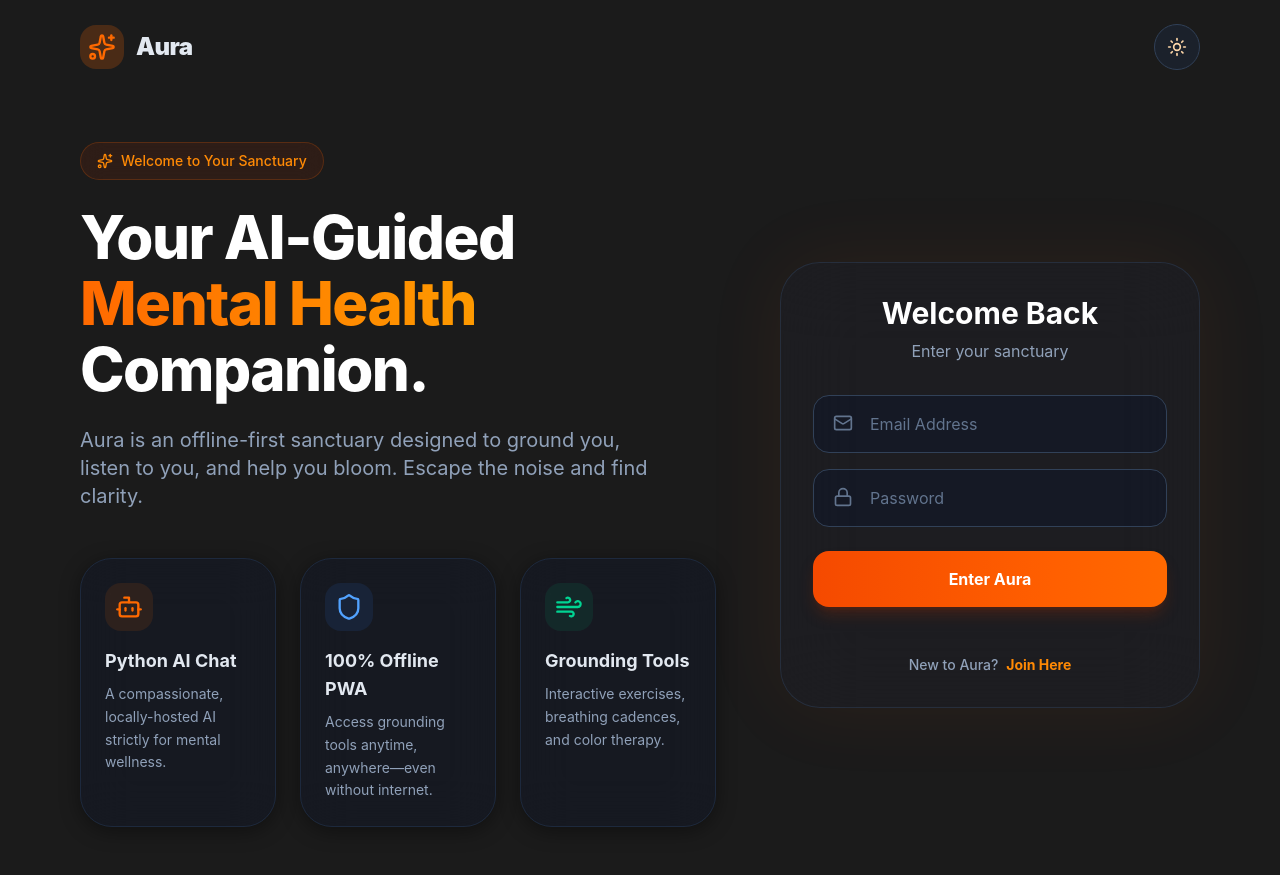
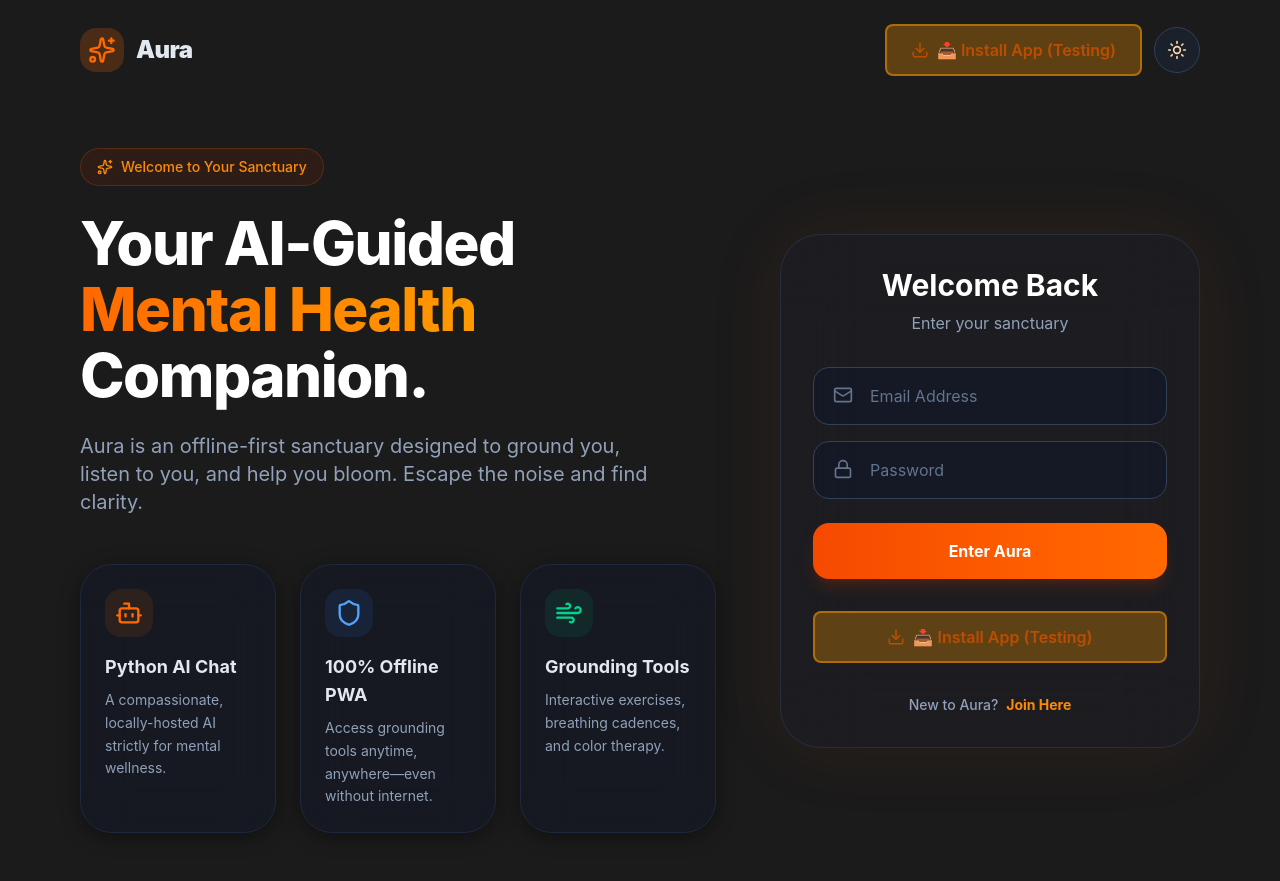
Before and after one commit to suneater003/Aura-Mental-Health-System, a React (Vite) app in the folder frontend/: page / in a window 1280 px wide. Built offline with nearby package versions, Linux system fonts and the light colour scheme.

Commit message:
Remove erroneous requirements.txt from Node.js projects

```diff
--- a/frontend/index.html
+++ b/frontend/index.html
@@ -14,7 +14,7 @@
     <!-- Icons -->
     <link rel="icon" type="image/svg+xml" href="/favicon.svg" />
     <link rel="apple-touch-icon" href="/icons/aura-icon-192.png" />
-    <link rel="manifest" href="/manifest.json" />
+    <link rel="manifest" href="/manifest.webmanifest" />
 
     <!-- Preload Icons -->
     <link rel="preload" href="/icons/aura-icon-192.png" as="image" />
--- a/frontend/src/components/PWAInstallButton.jsx
+++ b/frontend/src/components/PWAInstallButton.jsx
@@ -12,16 +12,23 @@ export default function PWAInstallButton({ className = '', variant = 'primary' }
   const [isLoading, setIsLoading] = useState(false);
 
   useEffect(() => {
+    console.log('🔍 PWAInstallButton mounted - checking PWA status...');
+
     // Check if app is already installed
     if (window.matchMedia('(display-mode: standalone)').matches) {
+      console.log('✅ App already installed (standalone mode)');
       setIsInstalled(true);
       return;
     }
 
+    console.log('⏳ Waiting for beforeinstallprompt event...');
+
     // Listen for the beforeinstallprompt event
     const handleBeforeInstallPrompt = (event) => {
+      console.log('🎉 beforeinstallprompt event fired!', event);
       event.preventDefault();
       setInstallPrompt(event);
+      console.log('✅ Install prompt saved and ready');
     };
 
     window.addEventListener('beforeinstallprompt', handleBeforeInstallPrompt);
@@ -86,7 +93,27 @@ export default function PWAInstallButton({ className = '', variant = 'primary' }
   }
 
   if (!installPrompt) {
-    return null;
+    console.log('⚠️ No install prompt available yet (beforeinstallprompt not fired)');
+    // ALWAYS show demo button on localhost for testing
+    console.log('💡 Running on localhost - showing demo install button (ALWAYS)');
+    return (
+      <button
+        onClick={() => alert('ℹ️ Install prompt not yet available. This will appear once the browser is ready. Try: 1) Hard refresh (Ctrl+Shift+R) 2) Open on mobile Chrome 3) Deploy to HTTPS')}
+        className={`
+          flex items-center justify-center gap-2 px-6 py-3 rounded-lg
+          bg-amber-500/30 text-amber-700 dark:text-amber-300 dark:bg-amber-500/20
+          font-semibold border-2 border-amber-500/50
+          cursor-pointer
+          transition-all duration-200
+          hover:bg-amber-500/40 dark:hover:bg-amber-500/30
+          ${className}
+        `}
+        title="Install App - Waiting for browser prompt"
+      >
+        <Download size={18} />
+        <span>📥 Install App (Testing)</span>
+      </button>
+    );
   }
 
   // Button variants
```
Also changed, not shown: frontend/requirements.txt (deleted), 2 other files (tests, documents, lock files or other folders).
